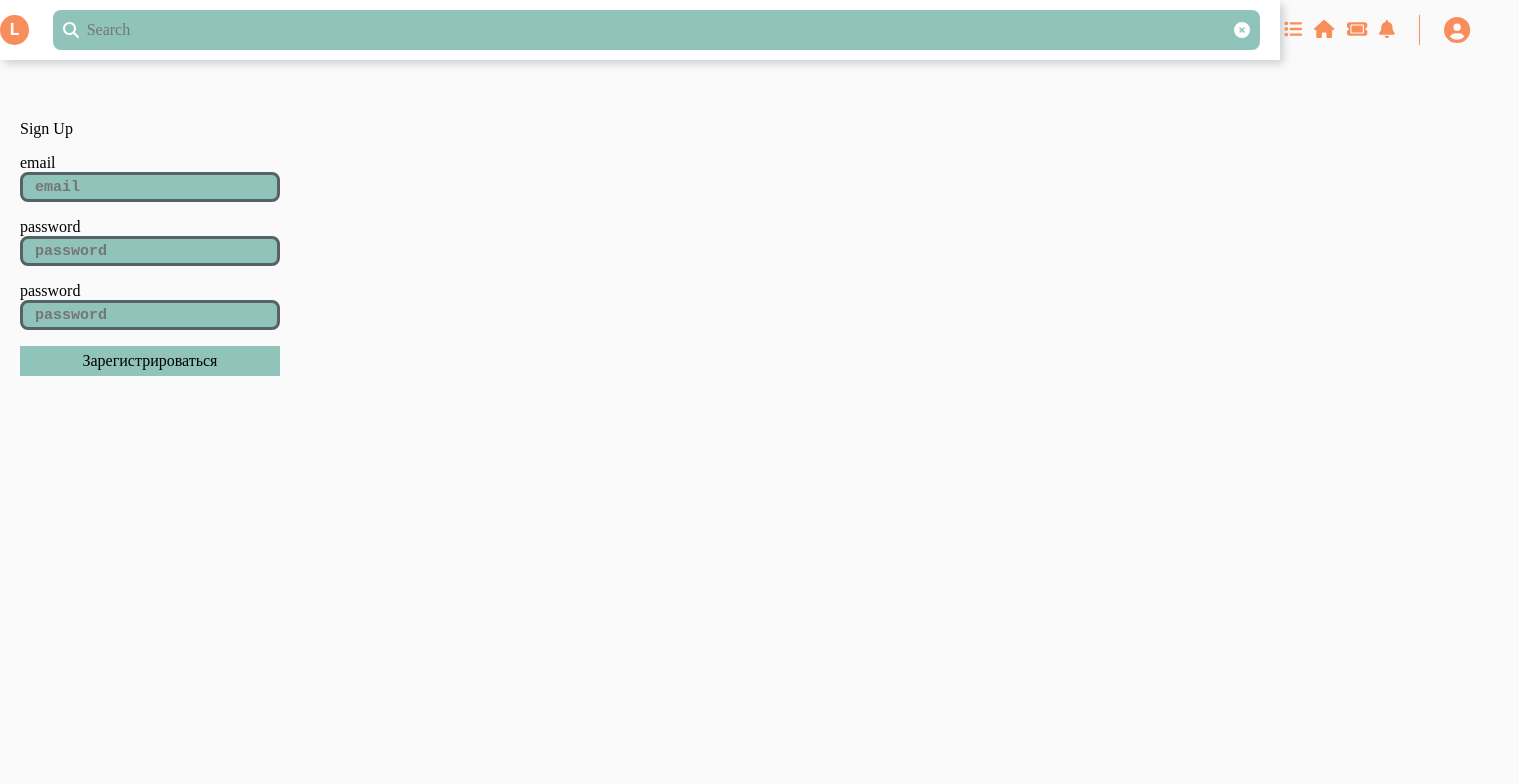
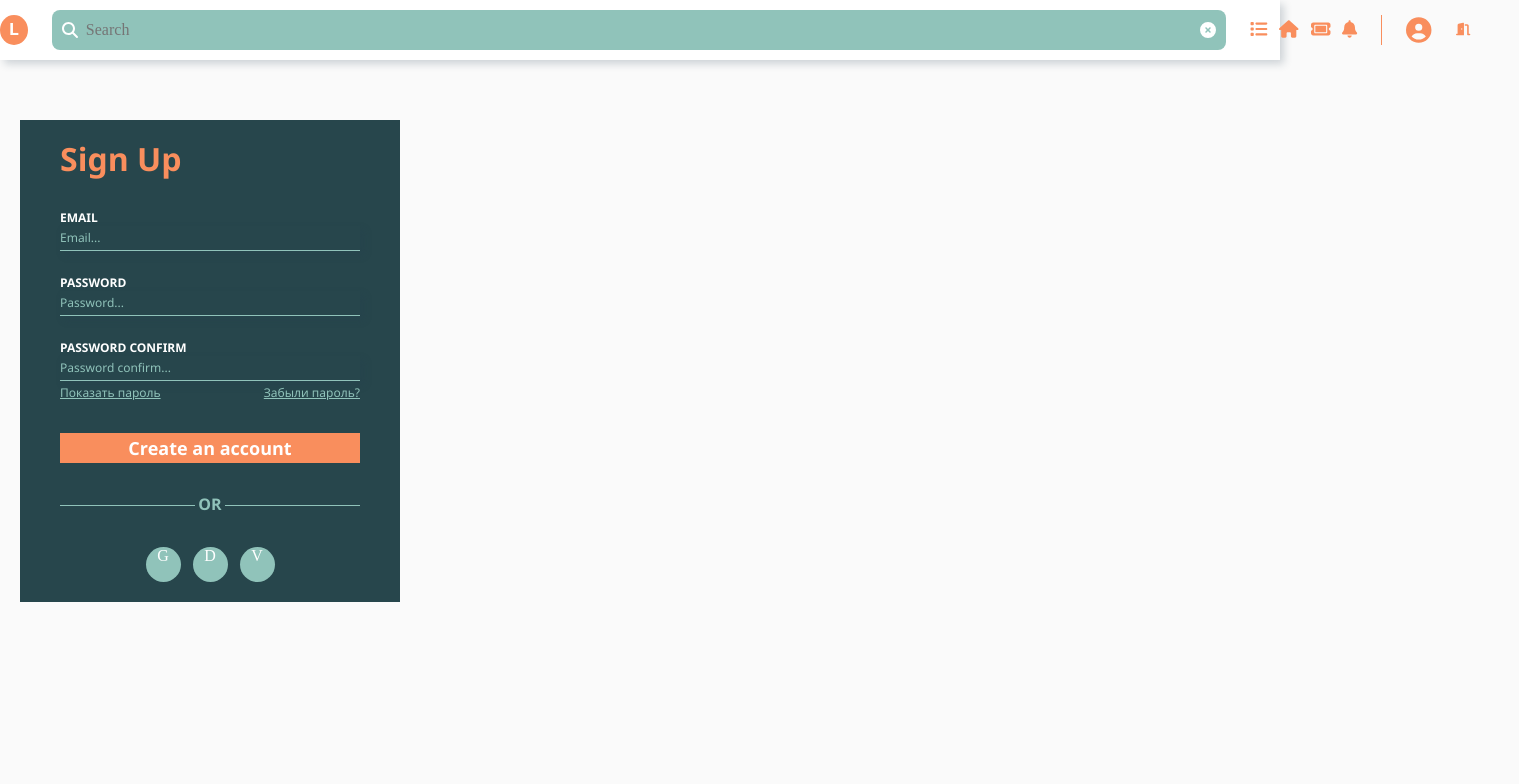
Before and after one commit to ElGansoDorado/LessMan, a React (Vite) app: page /sign-up in a window 1280 px wide. Shown: the top 784 px of the page, 1519 px wide, since content can reach past the window. Built offline with nearby package versions, Linux system fonts and the light colour scheme; no server answers.

Commit message:
update: style sign up pages

```diff
--- a/src/components/Header/Header.tsx
+++ b/src/components/Header/Header.tsx
@@ -2,7 +2,7 @@ import classes from './Header.module.css'
 
 import { NavLink } from 'react-router'
 import { FontAwesomeIcon } from '@fortawesome/react-fontawesome'
-import { faHome, faCircleUser, faBell, faTicket, faList } from '@fortawesome/free-solid-svg-icons'
+import { faHome, faCircleUser, faBell, faTicket, faList, faDoorOpen } from '@fortawesome/free-solid-svg-icons'
 
 import { useState } from 'react'
 import Search from '../UI/input/Search/Search'
@@ -38,8 +38,12 @@ export default function Header() {
 
             <hr className={classes.separator} />
 
-            <NavLink to={'/logout'} data-tooltip="Profile">
+            <NavLink to={'/sign-up'} data-tooltip="Profile">
                 <FontAwesomeIcon icon={faCircleUser} color='#F98E5D' size='2x' />
+            </NavLink>
+
+            <NavLink to={'/logout'}>
+                <FontAwesomeIcon icon={faDoorOpen} color='#F98E5D' />
             </NavLink>
         </div>
     </header>
--- a/src/components/UI/input/AuthInput/AuthInput.module.css
+++ b/src/components/UI/input/AuthInput/AuthInput.module.css
@@ -3,23 +3,36 @@
     flex-direction: column;
 }
 
+.label {
+    color: #FFF;
+    text-transform: uppercase;
+    font: 600 12px/16px 'Segoe UI';
+}
+
 .input {
     width: 100%;
-    height: 30px;
+    height: 25px;
 
-    padding: 8px 12px;
-    border-radius: 8px;
-    border: 3px solid var(--main-color-black);
+    padding: 0 0 4px;
 
-    font: 600 15px/18px 'Courier New';
-    color: #FFF;
-    background-color: var(--main-color-green);
+    font: 600 15px/18px 'Segoe UI';
+    color: #f98E5D;
+    border-bottom: 1px solid #90C3BA;
+
+    -webkit-box-shadow: 4px 4px 8px 0px rgba(34, 60, 80, 0.2);
+    -moz-box-shadow: 4px 4px 8px 0px rgba(34, 60, 80, 0.2);
+    box-shadow: 4px 4px 8px 0px rgba(34, 60, 80, 0.2);
+}
+
+.input::placeholder {
+    color: #90C3BA;
+    font: 400 12px/16px 'Segoe UI';
 }
 
 .input:hover {
-    background-color: var(--main-color-black);
+    border-bottom-color: #f98E5D;
 }
 
 .input:focus {
-    background-color: var(--main-color-black);
+    border-bottom-color: #f98E5D;
 }
--- a/src/components/UI/input/AuthInput/AuthInput.tsx
+++ b/src/components/UI/input/AuthInput/AuthInput.tsx
@@ -3,18 +3,19 @@ import classes from "./AuthInput.module.css";
 type Props = {
     id: string;
     type: string;
+    label: string;
     value: string | number;
     setValue: Function;
 }
 
-export default function AuthInput({id, type, value, setValue} : Props) {
+export default function AuthInput({id, type, label, value, setValue} : Props) {
     return <div className={classes.box}>
-        <label htmlFor={id} className={classes.label}>{type}</label>
+        <label htmlFor={id} className={classes.label}>{label}</label>
         <input
             id={id}
             className={classes.input}
             type={type}
-            placeholder={type}
+            placeholder={`${label}...`}
             value={value}
             onChange={(event) => setValue(event.target.value)}/>
     </div>
--- a/src/pages/SignUp/SignUp.module.css
+++ b/src/pages/SignUp/SignUp.module.css
@@ -1,19 +1,99 @@
 .box {
-    width: 260px;
+    width: 380px;
+    height: max-content;
+    padding: 20px 40px;
+
+    background-color: #27464C;
 
     display: flex;
     flex-direction: column;
-    gap: 16px;
+    gap: 32px;
+}
+
+.inputBox {
+    display: flex;
+    flex-direction: column;
+    gap: 24px;
+
+    margin-bottom: 4px;
+}
+
+.title {
+    color: #f98E5D;
+    font: 600 32px/120% 'Segoe UI';
 }
 
 .button {
     width: 100%;
     height: 30px;
 
-    background-color: var(--main-color-green);
+    background-color: #f98E5D;
 }
 
 .button input {
     width: 100%;
     height: 100%;
+
+    color: #FFF;
+    font: 600 18px/22px 'Segoe UI';
 }
+
+.helper {
+    display: flex;
+    justify-content: space-between;
+
+    color: #90C3BA;
+    font: 400 12px/16px 'Segoe UI';
+}
+
+.helper p {
+    cursor: pointer;
+    text-decoration: underline;
+}
+
+.helper p:hover {
+    color: #f98E5D;
+}
+
+.separator {
+    width: 100%;
+    text-align: center;
+
+    font: 600 16px/120% 'Segoe UI';
+    text-transform: uppercase;
+    color: #90C3BA;
+
+    display: flex;
+    justify-content: space-between;
+    align-items: center;
+}
+
+.separator::before,
+.separator::after {
+    content: '';
+    width: 45%;
+    height: 1px;
+
+    color: #90C3BA;
+    background-color: #90C3BA;
+}
+
+.otherWays {
+    display: flex;
+    justify-content: center;
+    gap: 12px;
+}
+
+.otherWays li {
+    width: 35px;
+    height: 35px;
+
+    border-radius: 50%;
+    text-align: center;
+    color: #FFF;
+    background-color: #90C3BA;
+}
+
+.otherWays li:hover {
+    background-color: #f98E5D;
+}
--- a/src/pages/SignUp/SignUp.tsx
+++ b/src/pages/SignUp/SignUp.tsx
@@ -13,6 +13,8 @@ export default function SignUp() {
     const [errorEmail, setErrorEmail] = useState('');
     const [errorPassword, setErrorPassword] = useState('');
     const [errorPasswordConfirm, setErrorPasswordConfirm] = useState('');
+
+    const [isShowPassword, setIsShowPassword] = useState('password');
     const fetcher = useFetcher();
 
     const handleFormReset = () => {
@@ -72,14 +74,32 @@ export default function SignUp() {
     };
 
     return <form className={classes.box} onSubmit={handleFormSubmit} onReset={handleFormReset}>
-        <h1>Sign Up</h1>
+        <h1 className={classes.title}>Sign Up</h1>
+        <div>
+            <span className={classes.inputBox}>
+                <AuthInput id="email" type="email" label="Email" value={email} setValue={setEmail}/>
+                <AuthInput id="password" type={isShowPassword} label="Password" value={password} setValue={setPassword}/>
+                <AuthInput id="passwordConfirm" type={isShowPassword} label="Password confirm" value={passwordConfirm} setValue={setPasswordConfirm}/>
+            </span>
 
-        <AuthInput id="email" type="email" value={email} setValue={setEmail}/>
-        <AuthInput id="password" type="password" value={password} setValue={setPassword}/>
-        <AuthInput id="passwordConfirm" type="password" value={passwordConfirm} setValue={setPasswordConfirm}/>
+            <div className={classes.helper}>
+                <p onClick={() => setIsShowPassword(isShowPassword === 'password' ? 'text' : 'password')}>
+                    {isShowPassword === 'password' ? 'Показать пароль' : 'Скрыть пароль'}
+                </p>
+                <p>Забыли пароль?</p>
+            </div>
+        </div>
 
         <div className={classes.button}>
-            <input name="submit" type="submit" value='Зарегистрироваться' />
+            <input name="submit" type="submit" value='Create an account' />
         </div>
+
+        <p className={classes.separator}>OR</p>
+
+        <ul className={classes.otherWays}>
+            <li>G</li>
+            <li>D</li>
+            <li>V</li>
+        </ul>
     </form>
 }
```
